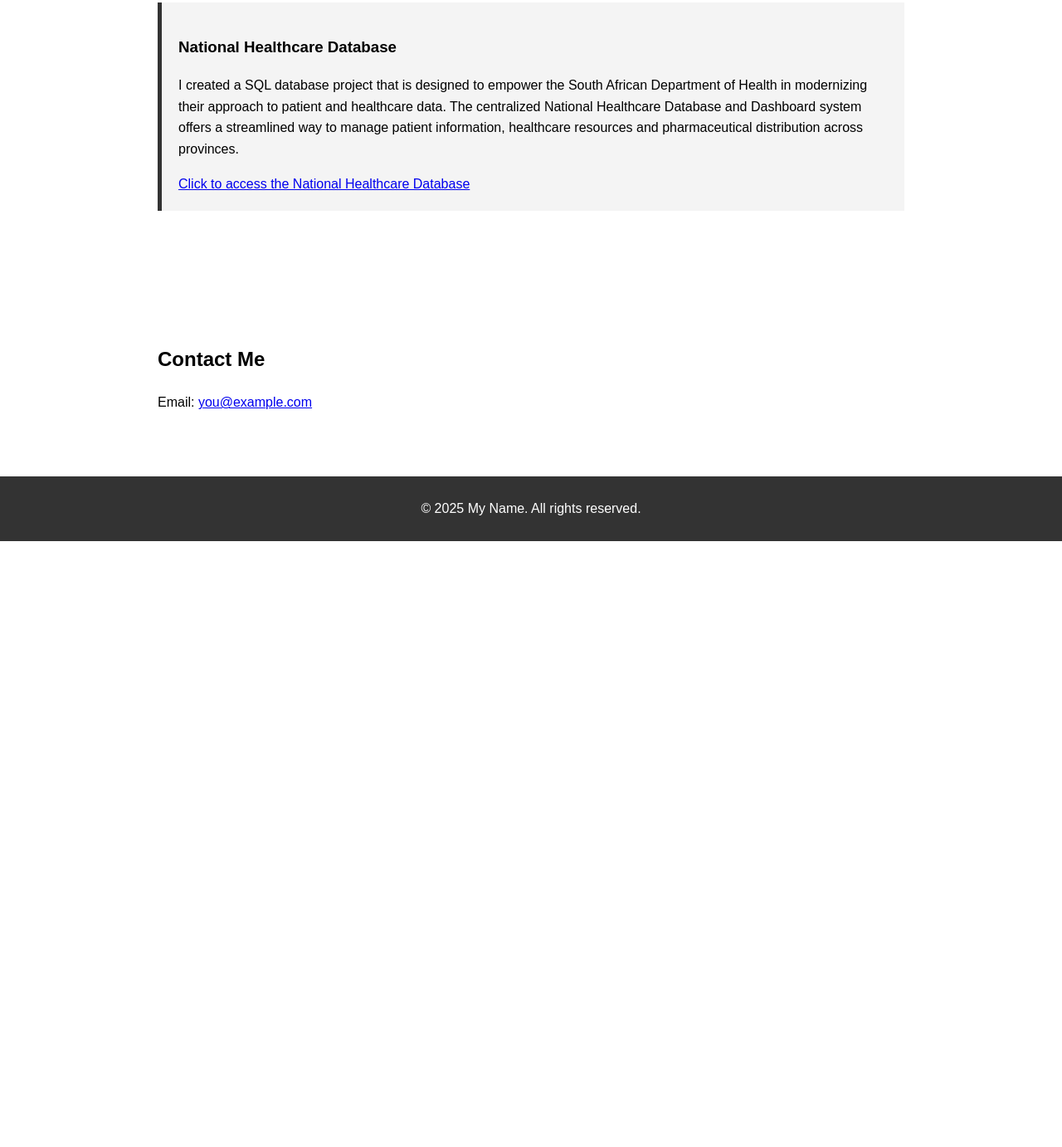
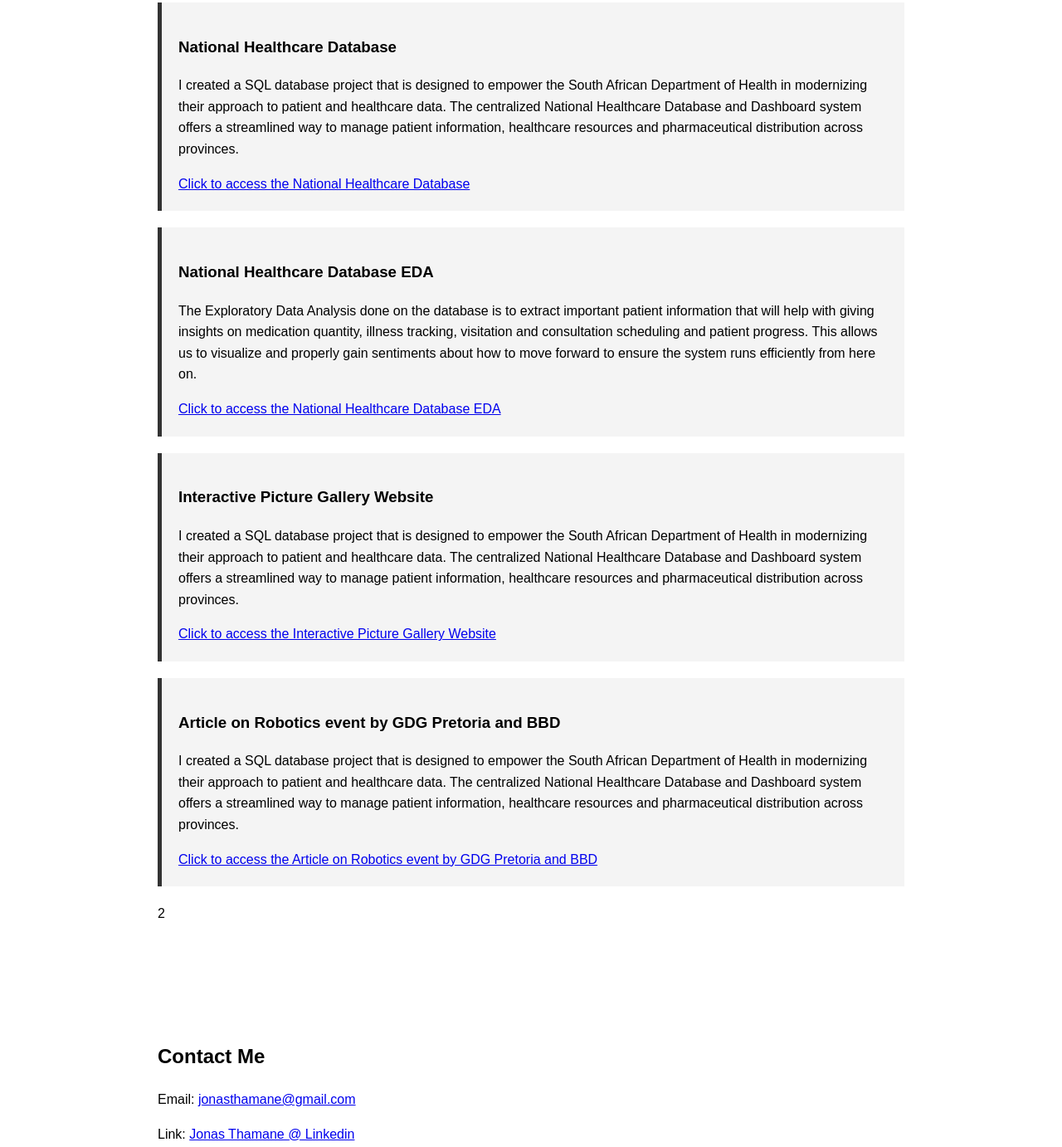
Before and after one commit to NathiJonas/PortfolioWebsite, a plain HTML site: page index.html in a window 1280 px wide. Shown: the part 1194-2576 px from the top of the page at 83% size. Before the commit the page ends 1846 px from the top, so only its background shows below. Drawn offline with Linux system fonts and the light colour scheme.

Commit message:
Update index.html

```diff
--- a/index.html
+++ b/index.html
@@ -44,13 +44,30 @@
         <p>I created a SQL database project that is designed to empower the South African Department of Health in modernizing their approach to patient and healthcare data. The centralized National Healthcare Database and Dashboard system offers a streamlined way to manage patient information, healthcare resources and pharmaceutical distribution across provinces.</p>
         <a href="#">Click to access the National Healthcare Database</a>
       </div>
+      <div class="project">
+        <h3>National Healthcare Database EDA</h3>
+        <p>The Exploratory Data Analysis done on the database is to extract important patient information that will help with giving insights on medication quantity, illness tracking, visitation and consultation scheduling and patient progress. This allows us to visualize and properly gain sentiments about how to move forward to ensure the system runs efficiently from here on.</p>
+        <a href="#">Click to access the National Healthcare Database EDA</a>
+      </div>
+      <div class="project">
+        <h3>Interactive Picture Gallery Website</h3>
+        <p>I created a SQL database project that is designed to empower the South African Department of Health in modernizing their approach to patient and healthcare data. The centralized National Healthcare Database and Dashboard system offers a streamlined way to manage patient information, healthcare resources and pharmaceutical distribution across provinces.</p>
+        <a href="#">Click to access the Interactive Picture Gallery Website</a>
+      </div>
+      <div class="project">
+        <h3>Article on Robotics event by GDG Pretoria and BBD</h3>
+        <p>I created a SQL database project that is designed to empower the South African Department of Health in modernizing their approach to patient and healthcare data. The centralized National Healthcare Database and Dashboard system offers a streamlined way to manage patient information, healthcare resources and pharmaceutical distribution across provinces.</p>
+        <a href="#">Click to access the Article on Robotics event by GDG Pretoria and BBD</a>
+      </div>2
     </div>
   </section>
 
   <section id="contact">
     <div class="container">
       <h2>Contact Me</h2>
-      <p>Email: <a href="mailto:you@example.com">you@example.com</a></p>
+      <p>Email: <a href="mailto:jonasthamane@gmail.com">jonasthamane@gmail.com</a></p>
+      <p>Link: <a href="Linkedin.com/in/jonasthamane">Jonas Thamane @ Linkedin</a></p>
+      <p>Phone Number: <a href="0791059963">0791059963</a></p>
     </div>
   </section>
 
```
